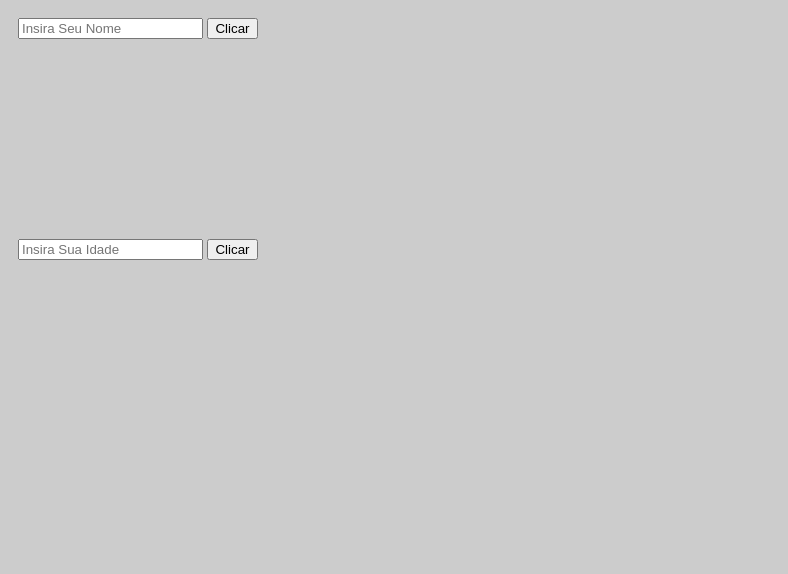
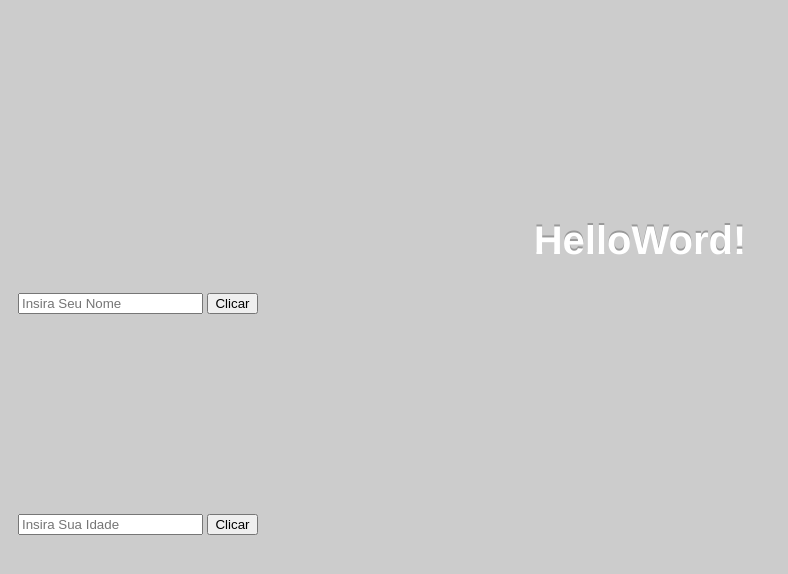
Before and after one commit to theussmx/Aula-1-PAm, a website: page www/index.html in a window 1280 px wide. Shown: the whole page, without its empty margins (0-788 px from the left). Drawn offline with Linux system fonts and the light colour scheme.

Commit message:
Inseri um HelloWord dentro de uma tag h1.

```diff
--- a/www/index.html
+++ b/www/index.html
@@ -24,6 +24,7 @@
     </script>
 </head>
     <body>
+    <h1>HelloWord!</h1>
     <input type="text" placeholder="Insira Seu Nome" id="vlNome">
      <input type="button" value="Clicar"  onclick="captarNome()">
      <h1 id="nmUsuario"></h1>
```
